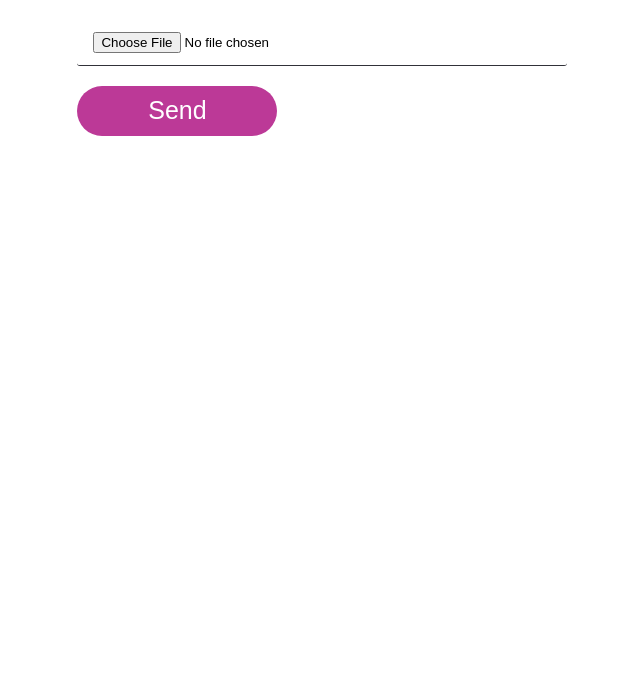
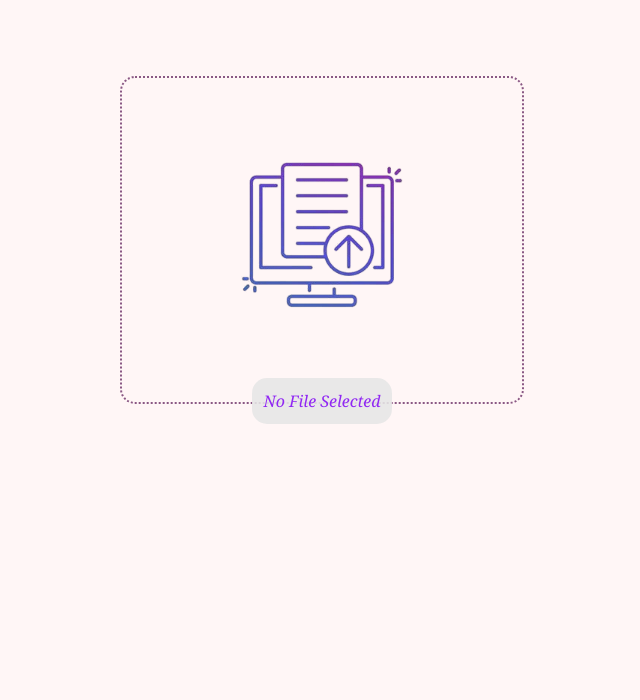
Before and after one commit to lh-lena/42_webserv, a plain HTML site: page demo/var/www/html/file_mng/index.html in a window 1280 px wide. Shown: the part 100-800 px from the top of the page, without its empty margins (318-958 px from the left). Drawn offline with Linux system fonts and the light colour scheme.

Commit message:
chore: customise uploading file

```diff
--- a/demo/var/www/html/contact_us/script.js
+++ b/demo/var/www/html/contact_us/script.js
@@ -45,9 +45,9 @@ form.addEventListener('submit', async (e) => {
     try {
         const response = await fetch(req_url, {
             method: 'POST',
-            body: formData,
-            // headers: { 'Content-Type': 'application/json' },
-            // body: JSON.stringify({ name, email, message }),
+            // body: formData,
+            headers: { 'Content-Type': 'application/json' },
+            body: JSON.stringify({ name, email, message }),
         });
         if (!response.ok) {
             throw new Error(`Response status: ${response.status}`);
--- a/demo/var/www/html/file_mng/index.html
+++ b/demo/var/www/html/file_mng/index.html
@@ -12,15 +12,16 @@
         <div class="subtitle">
             <h1>File uploading</h1>
         </div>
-        <div class="contact_form_wrapper">
-            <form id="contact-form" method="post" enctype="multipart/form-data">
-                <input placeholder="File" type="file" id="file" name="file" required>
-                <div class="message"></div>
-                <button type="submit">Send</button>
-            </form>
+        <div class="file_upload_wrapper">
+            <!-- hidden file input -->
+            <input placeholder="File" type="file" id="file" name="file" required>
+            <!-- custom button -->
+            <img src="upload_icon.png" id="uploadBtm" alt="Upload Icon">
+            <span id="fileName">No File Selected</span>
         </div>
     </div>
 
-    <!-- <script src="script.js"></script> -->
+    <script src="script.js"></script>
+    <!-- https://www.youtube.com/watch?v=tFaIFb3CI6U -->
 </body>
 </html>
--- a/demo/var/www/html/file_mng/style.css
+++ b/demo/var/www/html/file_mng/style.css
@@ -1,59 +1,54 @@
 body {
     font-family: Georgia, sans-serif;
     margin: 20px;
+    background: #ffdddd3f;
 }
 
 .container {
     display: flex; /* Make the container a flex container */
     flex-flow: column wrap; /*direction "row" and wrap the items.*/
     align-items: center; /* Center wrapper-form horizontally */
+    gap: 70px;
 }
 
-.contact_form_wrapper {
-    max-width: 500px;
+.file_upload_wrapper {
+    display: flex;
+    flex-flow: column;
+    max-width: 400px;
+    align-items: center;
+    width: 90%;
+    border: 2px dotted #551051af;
+    border-radius: 15px;
+    text-align: center;
 }
 
 .subtitle {
-    width: 500px;
+    width: 400px;
+    text-align: center;
 }
 
-.message {
+#file {
     display: none;
-    width: 100%;
-    height: 50px;
 }
 
-input, textarea, button {
-    width: 100%;
-    max-width: 500px;
-    height: 50px;
-    padding: 16px;
-    margin: 10px 0;
-    box-sizing: border-box;
-    border: none;
-    border-bottom: 1px solid #313239;
-    border-radius: 3px;
+#uploadBtm {
+    width: 90%;
+    max-width: 300px;
+    cursor: pointer;
 }
 
-
-input[type="text"], input[type="email"] {
-    width: 49%;
+#uploadBtm:hover {
+    transform: scale(1.2);
+    /* opacity: 0.9; */
+    transition: 0.4s;
 }
 
-button {
-    width: 200px;
-    background-color: #bc3997;
-    color: white;
-    border: none;
-    border-radius: 50px;
-    font-size: 25px;
-    padding: 0;
+#fileName {
+    font-size: 16px;
+    font-style: italic;
+    color: #9027f3;
+    padding: 12px;
+    border-radius: 15px;
+    background-color: #e7e7e7e1;
+    margin-bottom: -22px;
 }
-button:hover {
-    background-color: #ad3384;
-}
-
-.error {
-    color: red;
-    font-size: 0.9em;
-}
```
Also changed, not shown: demo/var/www/html/file_mng/upload.jpg (added), demo/var/www/html/file_mng/upload_icon.png (added), 3 other files.
